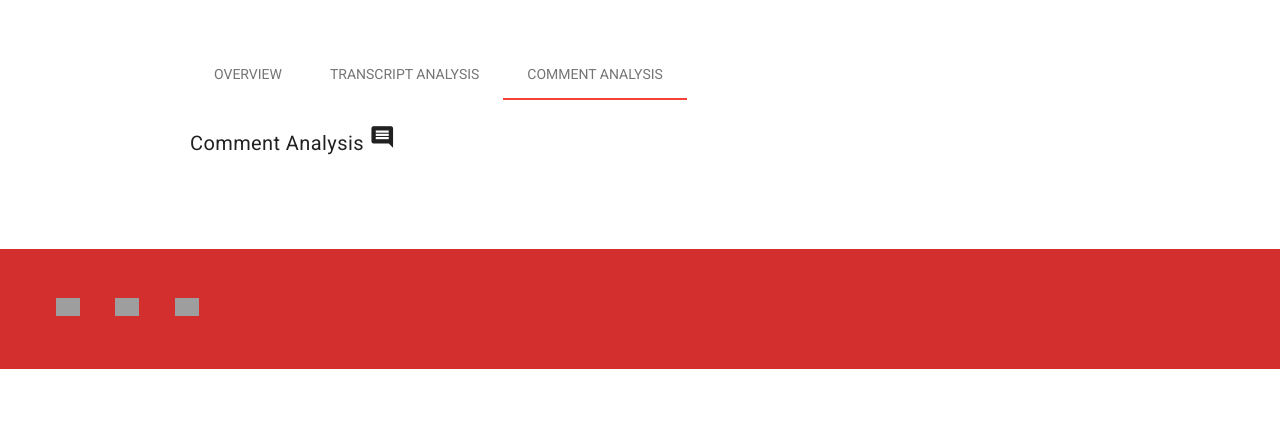
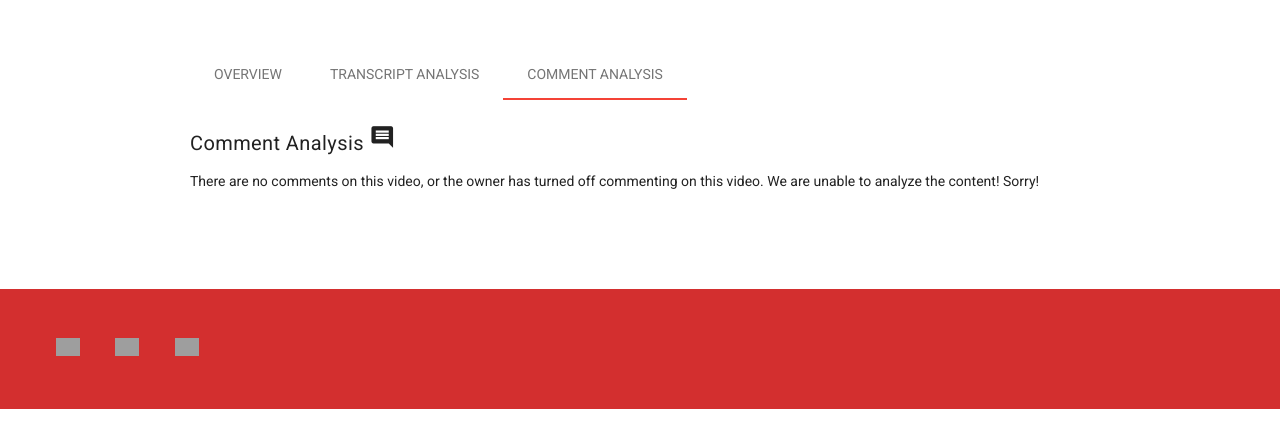
Before and after one commit to robcharlwood/you-judge, a Django app: template templates/video_comments.html in a window 1280 px wide. Shown: the part 128-561 px from the top of the page. Run offline with Django 3.2, Linux system fonts and the light colour scheme; the template is opened without the code that fills it, so the values that code supplies are empty; grey boxes are pictures that could not be loaded.

Commit message:
Comments

```diff
--- a/templates/video_comments.html
+++ b/templates/video_comments.html
@@ -61,6 +61,8 @@
         </li>
       {% endfor %}
   </ul>
+  {% else %}
+    <p>There are no comments on this video, or the owner has turned off commenting on this video. We are unable to analyze the content! Sorry!</p>
   {% endif %}
 </div>
 {% endblock content %}
```
